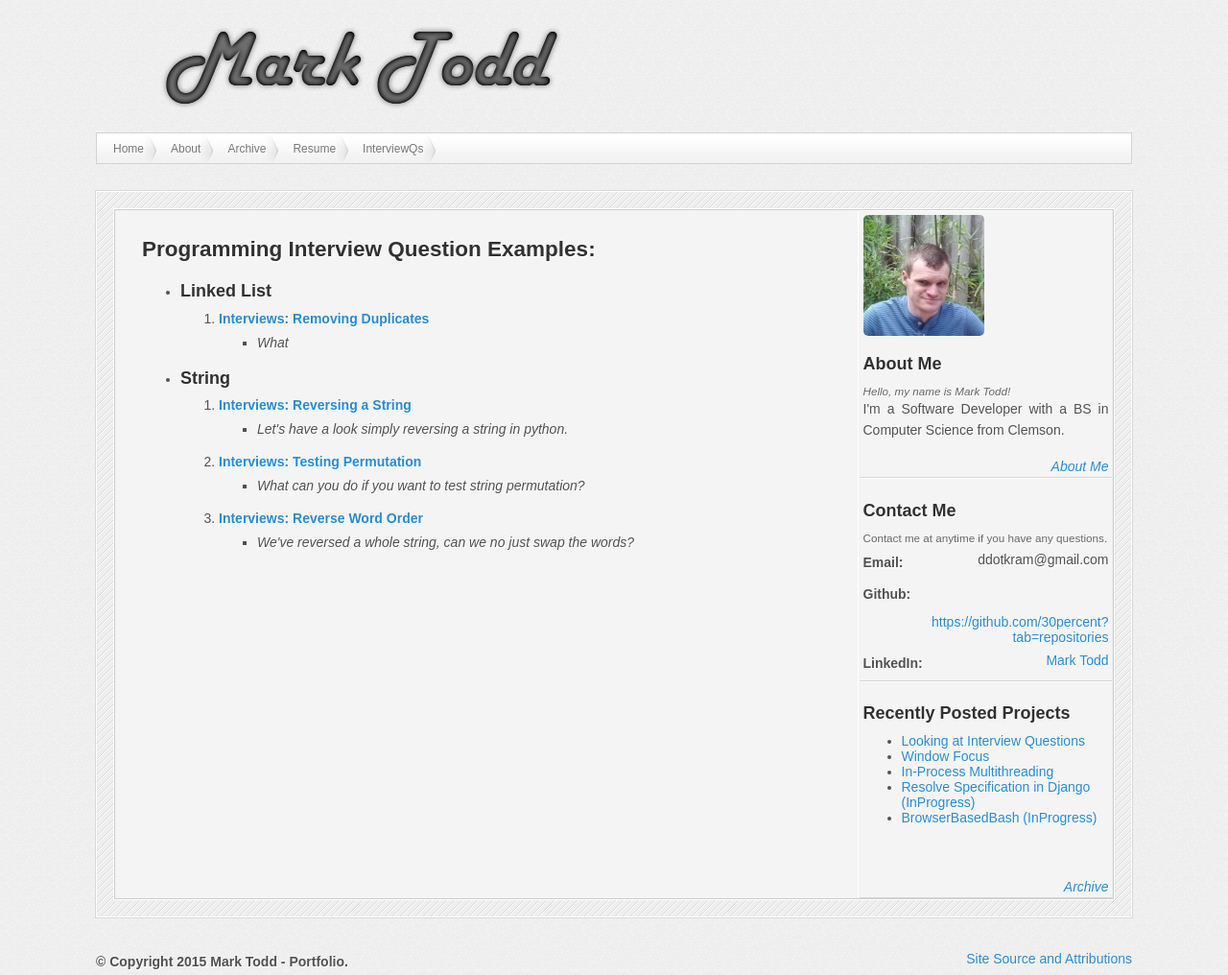
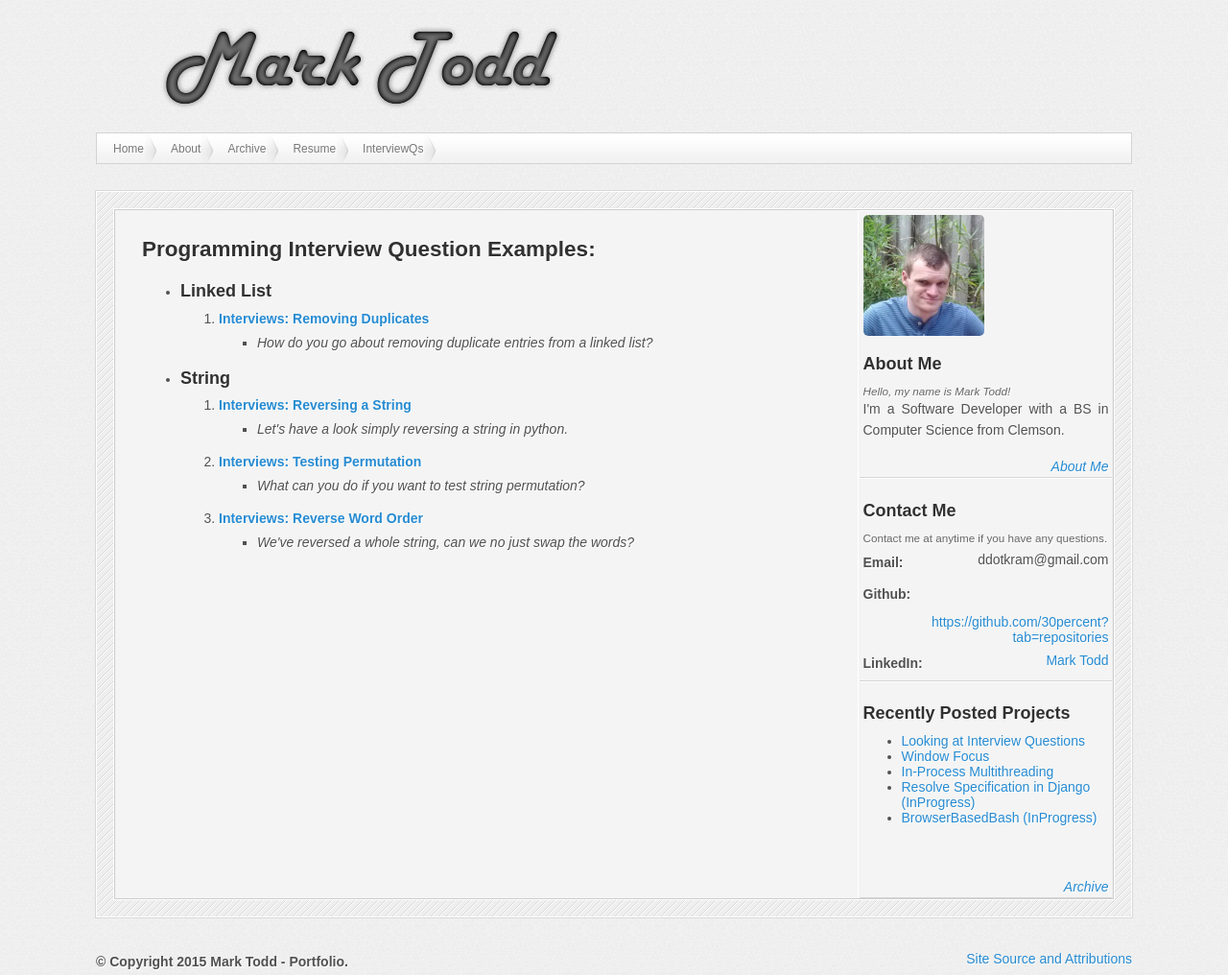
Before and after one commit to 30percent/30percent.github.io, a Jekyll site: the page built from interview.html, in a window 1280 px wide. Shown: the whole page at 96% size. Built offline with Jekyll 4.4.1, drawn with Linux system fonts in a browser that asks for light colours; nearby versions of some CDN libraries; part of the change alters nothing that is shown.

Commit message:
Added a solution for linked list duplicate removal

```diff
--- a/_interviewqs/linkedlists/firstlist.md
+++ b/_interviewqs/linkedlists/firstlist.md
@@ -2,7 +2,49 @@
 title: Interviews&#58; Removing Duplicates
 layout: interviewpost
 category: Linked List
-excerpt: What
+excerpt: How do you go about removing duplicate entries from a linked list?
 index: 0
-gistlink: https://gist.github.com/30percent/227b4bfa2960f5b131d0
+gistlink: https://gist.github.com/30percent/d85c67c51d8e93cf5da2
 ---
+
+### Question:
+
+How do you go about removing duplicate entries from a linked list?
+
+### Solution:
+
+So, to start out, I had to go and write a basic Linked List libary with a List class and a Node class. You can find them [here](https://gist.github.com/30percent/d6679ccecf7a04f9e67e). This is mostly just the bare essentials: pointer to head node, add node by node or by contents, and getters/setters for each variable in class.
+
+For this, the Linked List's head node is always an empty node. This allows for the List to always have an element with a pointer and makes tests cleaner.
+
+Now, on to my solution. I started by creating a function that searches forward from a node and compares against each further node.
+
+{% highlight python %}
+def removeDuplicates(myNode):
+    tempNode = myNode
+    while tempNode.getNext() != None:
+        toRemove = tempNode.getNext()
+        if(toRemove.getContents() == myNode.getContents()):
+            tempNode.setNext(toRemove.getNext())
+            toRemove = None
+        else:
+            tempNode = toRemove
+{% highlight %}
+
+Rather than look over entire list from beginning each time, I assume this function will be run on each element in sequence. This allows for significantly less searching as we know no previous element can match the current element as it has already been tested. To ensure the function is run on each element, I pass the function to this:
+
+{% highlight python %}
+def funcOnAllNodes(myList, function):
+    curNode = myList.getHeadNext()
+    function(curNode)
+    while curNode.getNext() != None:
+        curNode = curNode.getNext()
+        function(curNode)
+{% endhighlight %}
+
+This allows for a more generalized function that I can use later for other problems.
+
+
+### Issues
+
+Unfortunately, this design means the <code>removeDuplicates</code> relies on previous nodes already being checked (it doesn't run backwards). As such, it fails the contract implied by its name, but provides slightly more efficiency once assumed to be a helper function.
```
